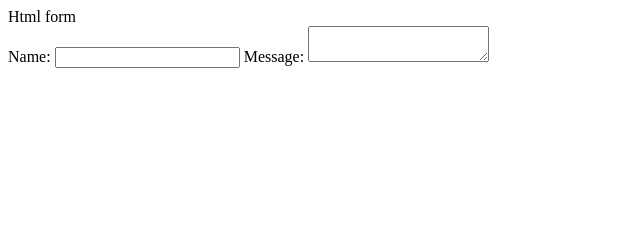
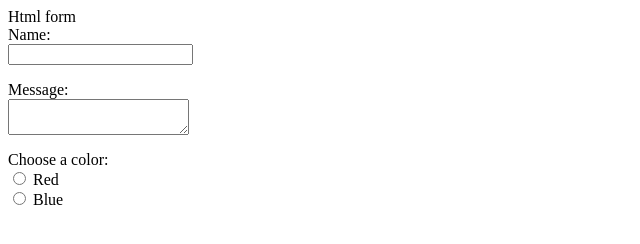
Before and after one commit to dereckc210/html-form, a plain HTML site: page forms.html in a window 1280 px wide. Shown: the whole page, without its empty margins (0-640 px from the left). Drawn offline with Linux system fonts and the light colour scheme.

Commit message:
Update forms.html

```diff
--- a/forms.html
+++ b/forms.html
@@ -4,10 +4,20 @@
   <body>
       <form action="#" method="post">
            <label for="name">Name:</label>
+           <br/>
            <input type="text" id="name" name="name">
-                    <label for="message">Message:</label>
-                   <textarea id="message" name="message"></textarea>
-
+      </form>
+      <form>
+           <label for="message">Message:</label>
+           <br/>
+           <textarea id="message" name="message"></textarea>
+      </form>
+      <form>
+          <label>Choose a color:</label><br>
+          <input type="radio" id="red" name="color" value="red">
+          <label for="red">Red</label><br>
+          <input type="radio" id="blue" name="color" value="blue">
+          <label for="blue">Blue</label><br>
       </form>
   </body>
 </html>
```
